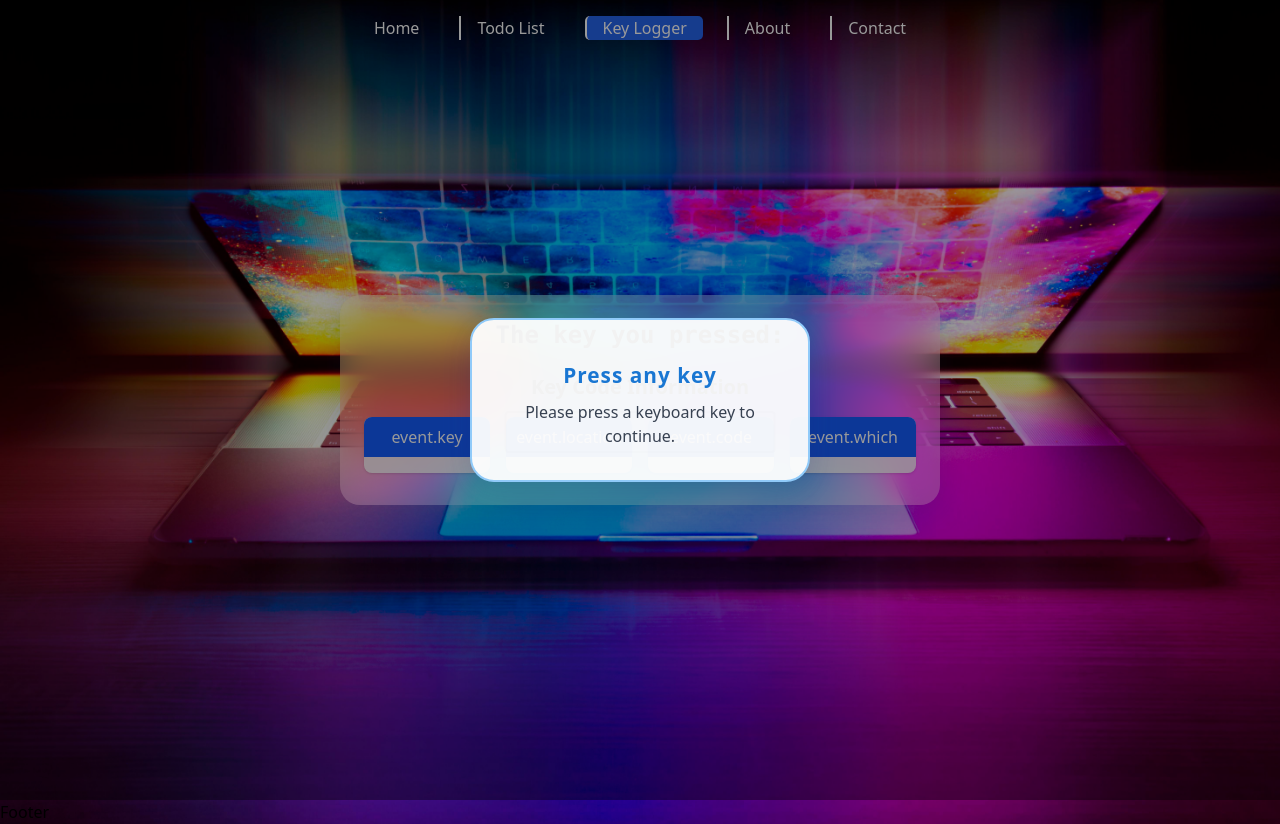
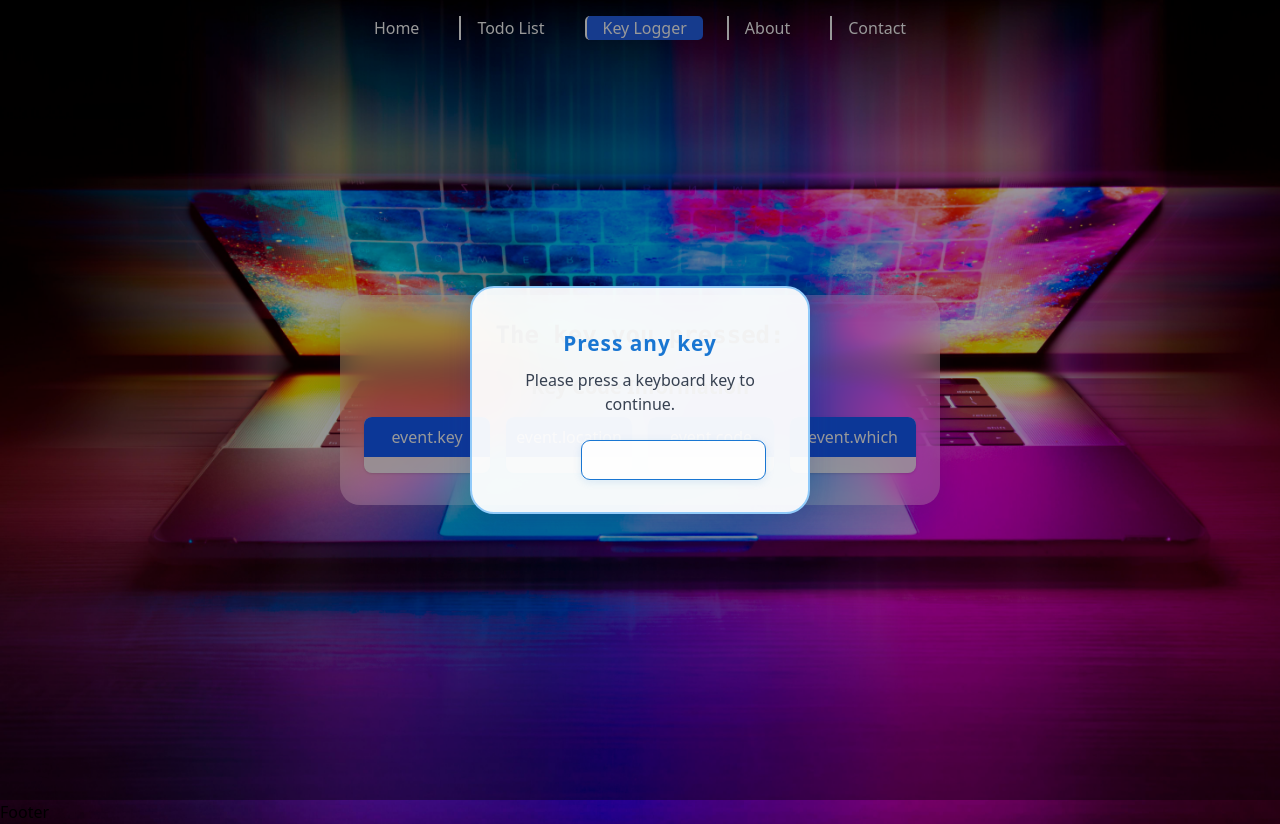
Before and after one commit to MahmoodHamidi/01aufgabe-backend, a React (Vite) app: page /keylogger in a window 1280 px wide. Built offline with nearby package versions, Linux system fonts and the light colour scheme.

Commit message:
refactor: enhance KeyLogger component with improved input handling and styling for modal input

```diff
--- a/src/pages/KeyLogger.css
+++ b/src/pages/KeyLogger.css
@@ -59,3 +59,19 @@
     border-radius: 1rem;
   }
 }
+
+/* KeyLogger.css */
+.keylogger-modal-input {
+  opacity: 1;
+  background: #f0f4ff;
+  border-radius: 0.7rem;
+  height: 2.5rem;
+  width: 90%;
+  pointer-events: auto;
+  position: static;
+  margin: 1.5rem auto 0 auto;
+  display: block;
+  border: 1px solid #90caf9;
+  font-size: 1.1rem;
+  text-align: center;
+}
--- a/src/pages/KeyLogger.jsx
+++ b/src/pages/KeyLogger.jsx
@@ -9,6 +9,7 @@ const KeyLogger = () => {
     which: "",
   });
   const [showModal, setShowModal] = useState(true);
+  const [inputValue, setInputValue] = useState("");
   const inputRef = useRef(null);
 
   useEffect(() => {
@@ -17,49 +18,54 @@ const KeyLogger = () => {
     }
   }, [showModal]);
 
+  // فقط وقتی مودال باز است، کیبورد را با input کنترل کن
+  function handleInput(e) {
+    const value = e.target.value;
+    setInputValue(value);
+    if (value.length > 0) {
+      const lastKey = value[value.length - 1];
+      setKeyInfo({
+        key: lastKey,
+        location: 0,
+        code: "",
+        which: lastKey.charCodeAt(0),
+      });
+      setShowModal(false);
+    }
+  }
+
   useEffect(() => {
     const handleKeyDown = (event) => {
+      if (!showModal) {
         setKeyInfo({
           key: event.key,
           location: event.location,
           code: event.code,
           which: event.which,
         });
-      setShowModal(false);
+      }
     };
     window.addEventListener("keydown", handleKeyDown);
-
-    return () => {
-      window.removeEventListener("keydown", handleKeyDown);
-    };
-  }, []);
+    return () => window.removeEventListener("keydown", handleKeyDown);
+  }, [showModal]);
 
   return (
     <div className="min-h-screen flex justify-center items-center bg-transparent">
-      {/* Modal */}
       {showModal && (
         <div className="fixed inset-0 flex items-center justify-center bg-black/40 z-50">
           <div className="keylogger-modal" style={{ position: "relative" }}>
             <h2>Press any key</h2>
             <p>Please press a keyboard key to continue.</p>
-            {/* Input for mobile keyboard */}
             <input
               ref={inputRef}
-              style={{
-                opacity: 0.01,
-                position: "absolute",
-                left: "50%",
-                top: "70%",
-                transform: "translate(-50%, -50%)",
-                width: "80%",
-                height: "2.5rem",
-                zIndex: 10,
-                border: "none",
-                background: "transparent",
-              }}
+              className="keylogger-modal-input"
+              value={inputValue}
+              onChange={handleInput}
+              autoFocus
               tabIndex={0}
               aria-hidden="false"
-              autoFocus
+              type="text"
+              inputMode="text"
             />
           </div>
         </div>
```
Lines whose indentation alone changed are shown as unchanged.
